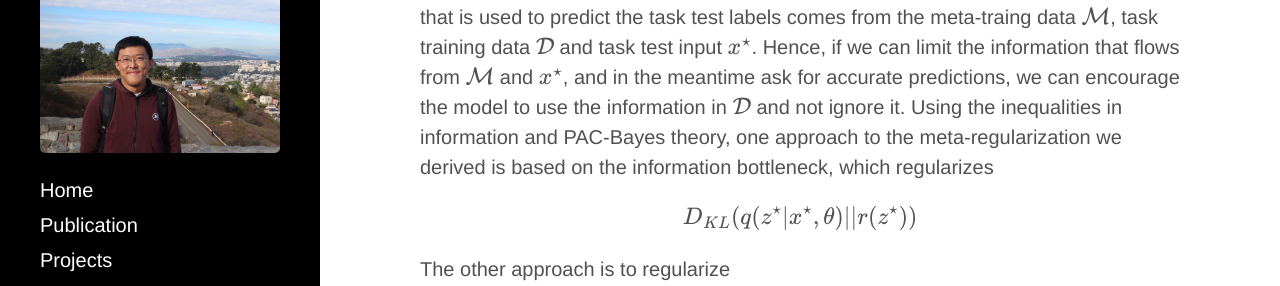
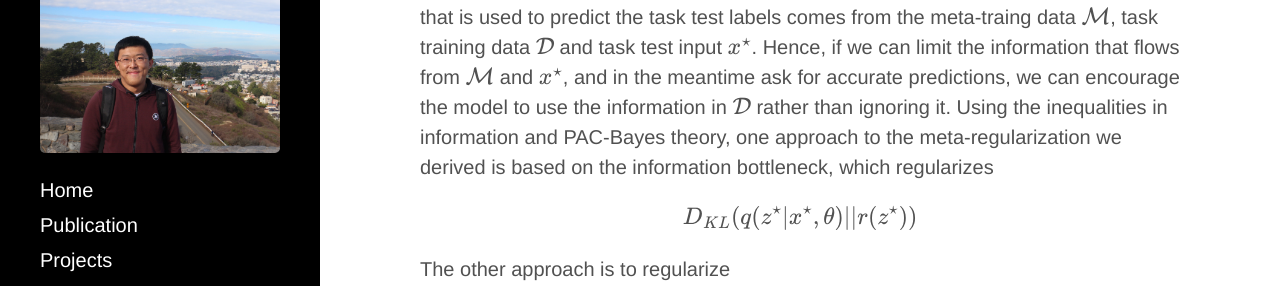
Before and after one commit to mingzhang-yin/mingzhang-yin.github.io, a Jekyll site: the page built from _posts/2020-04-10-Meta-learning-without-Memorization.md, in a window 1280 px wide and 900 px high, scrolled down 2620 px. Shown: the part 164-450 px from the top of the window. Built offline with Jekyll 4.4.1, drawn with Linux system fonts in a browser that asks for light colours; nearby versions of some CDN libraries; formulas are drawn with MathJax 3.

Commit message:
Update 2020-04-10-Meta-learning-without-Memorization.md

```diff
--- a/_posts/2020-04-10-Meta-learning-without-Memorization.md
+++ b/_posts/2020-04-10-Meta-learning-without-Memorization.md
@@ -49,7 +49,7 @@ Notice the memorization problem is closely related to the task distribution. We
 
 
 ## Meta-Regularization
-Based on the above analysis and the graphical model, we find that the information that is used to predict the task test labels comes from the meta-traing data $\mathcal{M}$, task training data $\mathcal{D}$ and task test input $x^\star$. Hence, if we can limit the information that flows from $\mathcal{M}$ and $x^\star$, and in the meantime ask for accurate predictions, we can encourage the model to use the information in $\mathcal{D}$ and not ignore it. Using the inequalities in information and PAC-Bayes theory, one approach to the meta-regularization we derived is based on the information bottleneck, which regularizes
+Based on the above analysis and the graphical model, we find that the information that is used to predict the task test labels comes from the meta-traing data $\mathcal{M}$, task training data $\mathcal{D}$ and task test input $x^\star$. Hence, if we can limit the information that flows from $\mathcal{M}$ and $x^\star$, and in the meantime ask for accurate predictions, we can encourage the model to use the information in $\mathcal{D}$ rather than ignoring it. Using the inequalities in information and PAC-Bayes theory, one approach to the meta-regularization we derived is based on the information bottleneck, which regularizes
 
 $$D_{KL}(q(z^\star | x^\star, \theta)||r(z^\star ))$$
 
```
